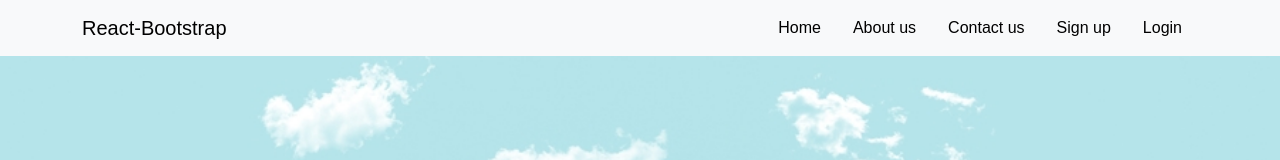
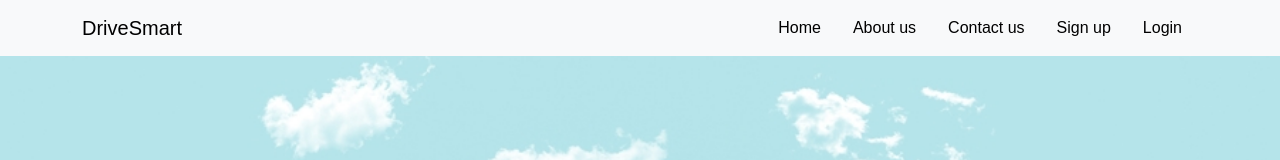
Before and after one commit to Luxshan2000/drivers-license-test-application, a React (Create React App) app in the folder webapp/: page / in a window 1280 px wide. Shown: the top 160 px of the page. Built offline with nearby package versions, Linux system fonts and the light colour scheme.

Commit message:
CICD-pipeline added

```diff
--- a/webapp/src/components/NarbarComponent.js
+++ b/webapp/src/components/NarbarComponent.js
@@ -9,7 +9,7 @@
     <div  className='navStyle' >
        <Navbar scrolling dark collapseOnSelect expand="md" className="bg-body-tertiary " >
       <Container>
-        <Navbar.Brand href="/">React-Bootstrap</Navbar.Brand>
+        <Navbar.Brand href="/">DriveSmart</Navbar.Brand>
         <Navbar.Toggle aria-controls="responsive-navbar-nav" />
         <Navbar.Collapse id="responsive-navbar-nav">
           <Nav className="ms-auto">
```
Also changed, not shown: 2 other files (tests, documents, lock files or other folders).
